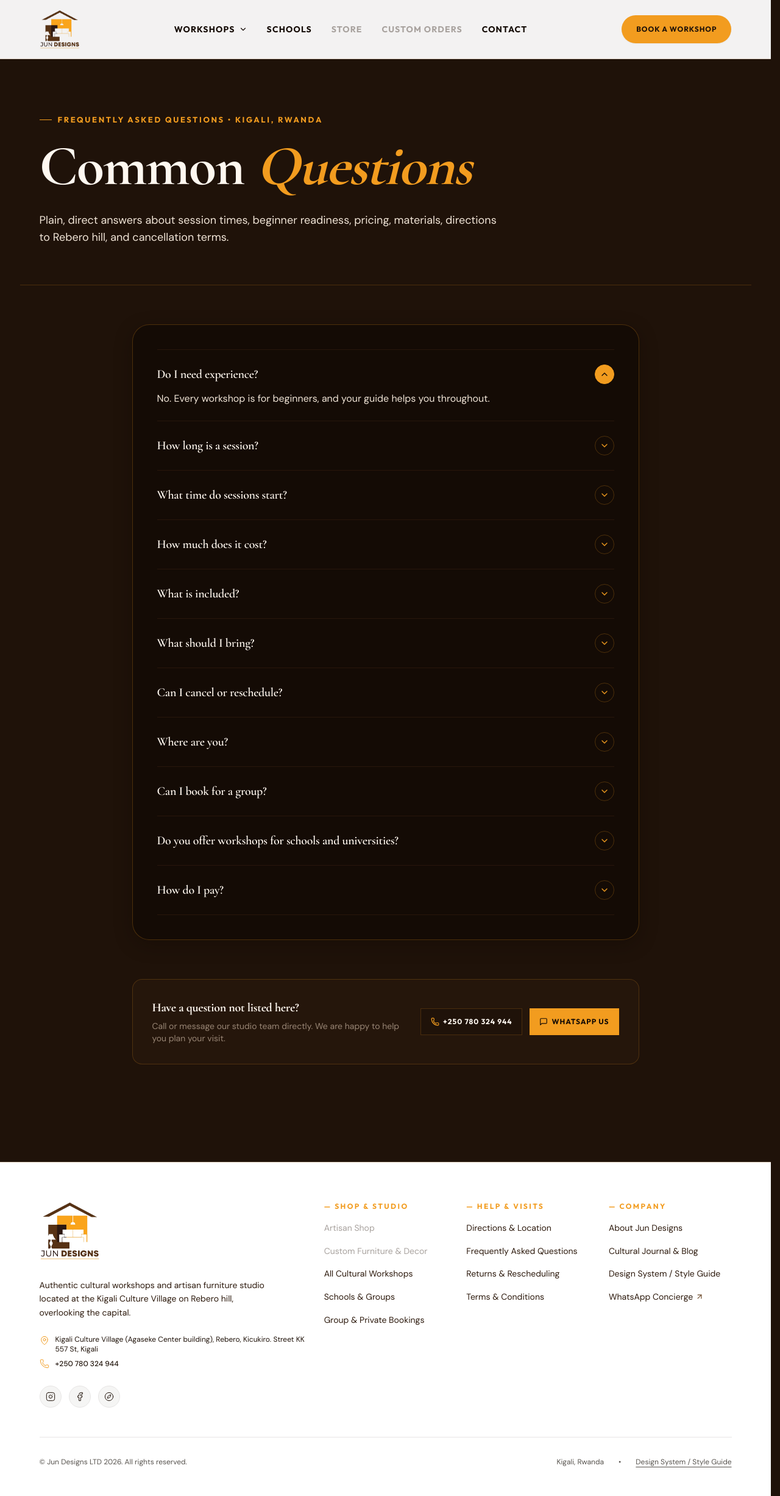
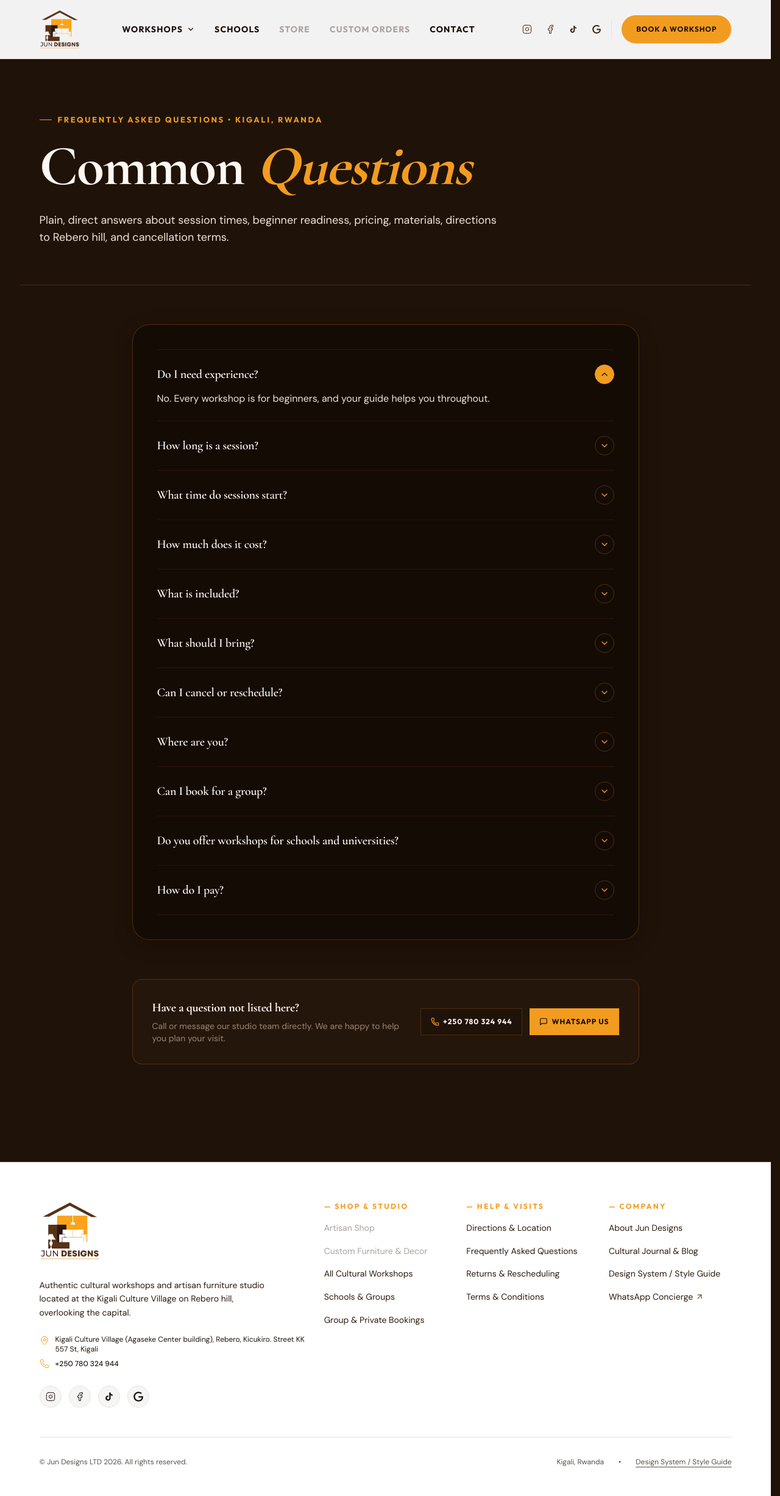
Before and after one commit to Afrojuju123/Jundesigns, a Next.js app: page /faq in a window 1280 px wide. Shown: the whole page at 61% size. Built offline with nearby package versions, Linux system fonts and the light colour scheme.

Commit message:
feat(socials): add Instagram, Facebook, TikTok, and Google Business links to navigation and footer

```diff
--- a/src/components/organisms/Footer.tsx
+++ b/src/components/organisms/Footer.tsx
@@ -71,13 +71,26 @@ export const Footer: React.FC = () => {
                 <Facebook className="w-4 h-4 stroke-[1.5]" />
               </a>
               <a
-                href={siteConfig.socials.pinterest}
+                href={siteConfig.socials.tiktok}
                 target="_blank"
                 rel="noopener noreferrer"
-                aria-label="Jun Designs on Pinterest"
+                aria-label="Jun Designs on TikTok"
                 className="w-9 h-9 rounded-full bg-stone-100 border border-stone-200 flex items-center justify-center text-brown-900 hover:bg-amber hover:text-brown-950 hover:border-amber transition-colors"
               >
-                <Compass className="w-4 h-4 stroke-[1.5]" />
+                <svg className="w-4 h-4 fill-current" viewBox="0 0 24 24" aria-hidden="true">
+                  <path d="M19.59 6.69a4.83 4.83 0 0 1-3.77-4.25V2h-3.45v13.67a2.89 2.89 0 0 1-5.2 1.74 2.89 2.89 0 0 1 2.31-4.64c.298-.002.595.042.88.13V9.4a6.33 6.33 0 0 0-.88-.06A6.34 6.34 0 0 0 3 15.68a6.34 6.34 0 0 0 10.82 4.49 6.27 6.27 0 0 0 1.96-4.49V8.52a8.27 8.27 0 0 0 4.81 1.54V6.69z" />
+                </svg>
+              </a>
+              <a
+                href={siteConfig.socials.googleBusiness}
+                target="_blank"
+                rel="noopener noreferrer"
+                aria-label="Jun Designs on Google Business"
+                className="w-9 h-9 rounded-full bg-stone-100 border border-stone-200 flex items-center justify-center text-brown-900 hover:bg-amber hover:text-brown-950 hover:border-amber transition-colors"
+              >
+                <svg className="w-4 h-4 fill-current" viewBox="0 0 24 24" aria-hidden="true">
+                  <path d="M12.48 10.92v3.28h7.84c-.24 1.84-.853 3.187-1.787 4.133-1.147 1.147-2.933 2.4-6.053 2.4-4.827 0-8.6-3.893-8.6-8.72s3.773-8.72 8.6-8.72c2.6 0 4.507 1.027 5.907 2.347l2.307-2.307C18.747 1.44 16.133 0 12.48 0 5.867 0 .307 5.387.307 12s5.56 12 12.173 12c3.573 0 6.267-1.173 8.373-3.36 2.16-2.16 2.84-5.213 2.84-7.667 0-.76-.053-1.467-.173-2.053H12.48z" />
+                </svg>
               </a>
             </div>
           </div>
--- a/src/components/organisms/Header.tsx
+++ b/src/components/organisms/Header.tsx
@@ -5,9 +5,9 @@ import { createPortal } from "react-dom";
 import Link from "next/link";
 import Image from "next/image";
 import { usePathname } from "next/navigation";
-import { ChevronDown, Menu, X, ArrowUpRight } from "lucide-react";
+import { ChevronDown, Menu, X, ArrowUpRight, Instagram, Facebook } from "lucide-react";
 import { Button } from "@/components/atoms/Button";
-import { navigationLinks, STORE_LINKS_ENABLED } from "@/content/site";
+import { navigationLinks, STORE_LINKS_ENABLED, siteConfig } from "@/content/site";
 import { useBookingDrawer } from "@/context/BookingDrawerContext";
 import { cn } from "@/lib/utils";
 
@@ -289,8 +289,50 @@ export const Header: React.FC<HeaderProps> = ({ onBookClick }) => {
           })}
         </nav>
 
-        {/* Right CTA Button (Desktop) */}
-        <div className="hidden md:flex items-center gap-4">
+        {/* Right CTA Button & Socials (Desktop) */}
+        <div className="hidden md:flex items-center gap-3 lg:gap-4">
+          <div className="hidden xl:flex items-center gap-1.5 pr-2 border-r border-stone-200">
+            <a
+              href={siteConfig.socials.instagram}
+              target="_blank"
+              rel="noopener noreferrer"
+              aria-label="Jun Designs on Instagram"
+              className="w-8 h-8 rounded-full flex items-center justify-center text-brown-700 hover:text-amber hover:bg-stone-100 transition-colors"
+            >
+              <Instagram className="w-4 h-4 stroke-[1.5]" />
+            </a>
+            <a
+              href={siteConfig.socials.facebook}
+              target="_blank"
+              rel="noopener noreferrer"
+              aria-label="Jun Designs on Facebook"
+              className="w-8 h-8 rounded-full flex items-center justify-center text-brown-700 hover:text-amber hover:bg-stone-100 transition-colors"
+            >
+              <Facebook className="w-4 h-4 stroke-[1.5]" />
+            </a>
+            <a
+              href={siteConfig.socials.tiktok}
+              target="_blank"
+              rel="noopener noreferrer"
+              aria-label="Jun Designs on TikTok"
+              className="w-8 h-8 rounded-full flex items-center justify-center text-brown-700 hover:text-amber hover:bg-stone-100 transition-colors"
+            >
+              <svg className="w-3.5 h-3.5 fill-current" viewBox="0 0 24 24" aria-hidden="true">
+                <path d="M19.59 6.69a4.83 4.83 0 0 1-3.77-4.25V2h-3.45v13.67a2.89 2.89 0 0 1-5.2 1.74 2.89 2.89 0 0 1 2.31-4.64c.298-.002.595.042.88.13V9.4a6.33 6.33 0 0 0-.88-.06A6.34 6.34 0 0 0 3 15.68a6.34 6.34 0 0 0 10.82 4.49 6.27 6.27 0 0 0 1.96-4.49V8.52a8.27 8.27 0 0 0 4.81 1.54V6.69z" />
+              </svg>
+            </a>
+            <a
+              href={siteConfig.socials.googleBusiness}
+              target="_blank"
+              rel="noopener noreferrer"
+              aria-label="Jun Designs on Google Business"
+              className="w-8 h-8 rounded-full flex items-center justify-center text-brown-700 hover:text-amber hover:bg-stone-100 transition-colors"
+            >
+              <svg className="w-3.5 h-3.5 fill-current" viewBox="0 0 24 24" aria-hidden="true">
+                <path d="M12.48 10.92v3.28h7.84c-.24 1.84-.853 3.187-1.787 4.133-1.147 1.147-2.933 2.4-6.053 2.4-4.827 0-8.6-3.893-8.6-8.72s3.773-8.72 8.6-8.72c2.6 0 4.507 1.027 5.907 2.347l2.307-2.307C18.747 1.44 16.133 0 12.48 0 5.867 0 .307 5.387.307 12s5.56 12 12.173 12c3.573 0 6.267-1.173 8.373-3.36 2.16-2.16 2.84-5.213 2.84-7.667 0-.76-.053-1.467-.173-2.053H12.48z" />
+              </svg>
+            </a>
+          </div>
           <Button
             onClick={handleBook}
             size="default"
@@ -509,6 +551,55 @@ export const Header: React.FC<HeaderProps> = ({ onBookClick }) => {
               </Link>
             </div>
 
+            {/* Social Links in Mobile Drawer */}
+            <div className="pt-6 pb-2 border-t border-stone-200 mt-4">
+              <span className="font-display text-[11px] font-bold uppercase tracking-eyebrow text-amber block mb-3">
+                — Connect With Us
+              </span>
+              <div className="flex items-center gap-3">
+                <a
+                  href={siteConfig.socials.instagram}
+                  target="_blank"
+                  rel="noopener noreferrer"
+                  aria-label="Jun Designs on Instagram"
+                  className="w-10 h-10 rounded-full bg-stone-100 border border-stone-200 flex items-center justify-center text-brown-900 hover:bg-amber hover:text-brown-950 transition-colors"
+                >
+                  <Instagram className="w-4 h-4 stroke-[1.5]" />
+                </a>
+                <a
+                  href={siteConfig.socials.facebook}
+                  target="_blank"
+                  rel="noopener noreferrer"
+                  aria-label="Jun Designs on Facebook"
+                  className="w-10 h-10 rounded-full bg-stone-100 border border-stone-200 flex items-center justify-center text-brown-900 hover:bg-amber hover:text-brown-950 transition-colors"
+                >
+                  <Facebook className="w-4 h-4 stroke-[1.5]" />
+                </a>
+                <a
+                  href={siteConfig.socials.tiktok}
+                  target="_blank"
+                  rel="noopener noreferrer"
+                  aria-label="Jun Designs on TikTok"
+                  className="w-10 h-10 rounded-full bg-stone-100 border border-stone-200 flex items-center justify-center text-brown-900 hover:bg-amber hover:text-brown-950 transition-colors"
+                >
+                  <svg className="w-4 h-4 fill-current" viewBox="0 0 24 24" aria-hidden="true">
+                    <path d="M19.59 6.69a4.83 4.83 0 0 1-3.77-4.25V2h-3.45v13.67a2.89 2.89 0 0 1-5.2 1.74 2.89 2.89 0 0 1 2.31-4.64c.298-.002.595.042.88.13V9.4a6.33 6.33 0 0 0-.88-.06A6.34 6.34 0 0 0 3 15.68a6.34 6.34 0 0 0 10.82 4.49 6.27 6.27 0 0 0 1.96-4.49V8.52a8.27 8.27 0 0 0 4.81 1.54V6.69z" />
+                  </svg>
+                </a>
+                <a
+                  href={siteConfig.socials.googleBusiness}
+                  target="_blank"
+                  rel="noopener noreferrer"
+                  aria-label="Jun Designs on Google Business"
+                  className="w-10 h-10 rounded-full bg-stone-100 border border-stone-200 flex items-center justify-center text-brown-900 hover:bg-amber hover:text-brown-950 transition-colors"
+                >
+                  <svg className="w-4 h-4 fill-current" viewBox="0 0 24 24" aria-hidden="true">
+                    <path d="M12.48 10.92v3.28h7.84c-.24 1.84-.853 3.187-1.787 4.133-1.147 1.147-2.933 2.4-6.053 2.4-4.827 0-8.6-3.893-8.6-8.72s3.773-8.72 8.6-8.72c2.6 0 4.507 1.027 5.907 2.347l2.307-2.307C18.747 1.44 16.133 0 12.48 0 5.867 0 .307 5.387.307 12s5.56 12 12.173 12c3.573 0 6.267-1.173 8.373-3.36 2.16-2.16 2.84-5.213 2.84-7.667 0-.76-.053-1.467-.173-2.053H12.48z" />
+                  </svg>
+                </a>
+              </div>
+            </div>
+
             {/* Bottom Book Button */}
             <div className="pt-6 border-t border-stone-200">
               <Button
--- a/src/content/site.ts
+++ b/src/content/site.ts
@@ -17,8 +17,10 @@ export const siteConfig: SiteConfig = {
   whatsappUrl: "https://wa.me/250780324944?text=Hello%20Jun%20Designs%2C%20I%20would%20like%20to%20inquire%20about%20a%20cultural%20workshop",
   email: "info@jundesigns.rw",
   socials: {
-    facebook: "https://facebook.com/jundesignsrw",
-    instagram: "https://instagram.com/jun_designs_rw",
+    facebook: "https://www.facebook.com/share/1JMxGSrY32/?mibextid=wwXIfr",
+    instagram: "https://www.instagram.com/jun_designs_?rpxt=dzBvZ3FvcTE2enI3&utm_source=qr",
+    tiktok: "https://www.tiktok.com/@jun.designs?_r=1&_t=ZS-9BGBLrxptX2",
+    googleBusiness: "https://maps.google.com/?q=Jun+Designs+Kigali+Culture+Village+Rebero+Rwanda",
     pinterest: "https://pinterest.com/jundesignsrw",
   },
   externalLinks: {
--- a/src/types/index.ts
+++ b/src/types/index.ts
@@ -28,7 +28,9 @@ export interface SiteConfig {
   socials: {
     facebook: string;
     instagram: string;
-    pinterest: string;
+    tiktok: string;
+    googleBusiness: string;
+    pinterest?: string;
   };
   externalLinks: {
     shop: string;
```
